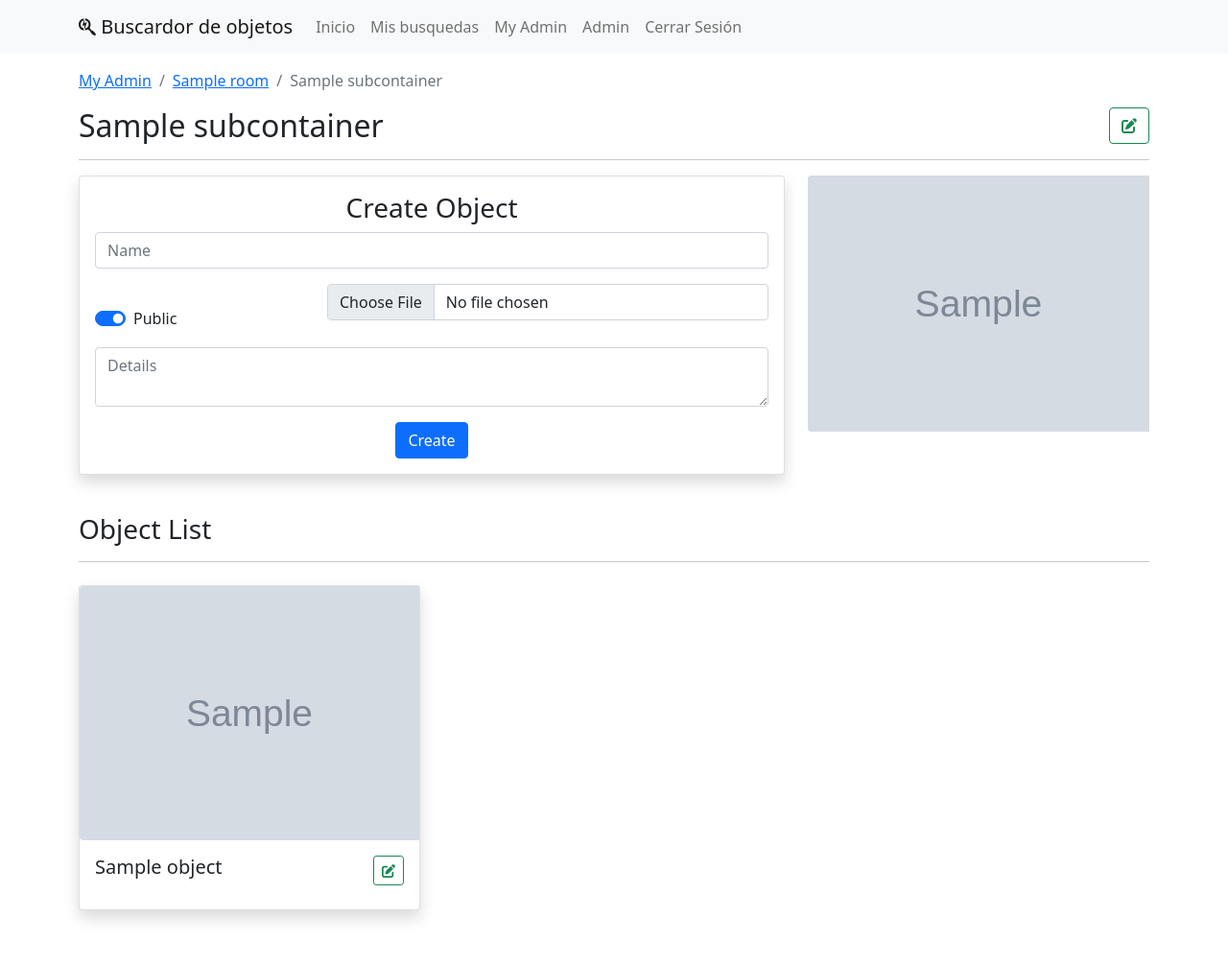
After one commit to samir04m/BuscadorObjetos, a Django app: page /myadmin/subcontainer/1 in a window 1280 px wide. The commit adds this page. Shown: the whole page at 96% size. Run offline with Django 4.2, Linux system fonts and the light colour scheme; a user stored in the database is signed in; tables that the repository leaves empty hold one stand-in row (values such as "Sample post"); grey boxes marked "Sample" are stand-in pictures.

Commit message:
CreateObject View

```diff
--- a/main/models.py
+++ b/main/models.py
@@ -1,5 +1,7 @@
+import os
 from django.db import models
 from django.contrib.auth.models import User
+from django.dispatch import receiver
 from PIL import Image
 
 class Room(models.Model):
@@ -64,6 +66,17 @@ class Object(models.Model):
     def __str__(self):
         return str(self.name)
 
+@receiver(models.signals.post_delete, sender=Object)
+def auto_delete_file_on_delete(sender, instance, **kwargs):
+    if instance.photo:
+        if os.path.isfile(instance.photo.path):
+            os.remove(instance.photo.path)
+
+@receiver(models.signals.pre_save, sender=Object)
+def auto_delete_file_on_change(sender, instance, **kwargs):
+    if instance.photo:
+        if os.path.isfile(instance.photo.path):
+            os.remove(instance.photo.path)
 
 class ViewLog(models.Model):
     user = models.ForeignKey(User, on_delete=models.CASCADE)
--- a/myadmin/urls.py
+++ b/myadmin/urls.py
@@ -5,5 +5,6 @@ from . import views
 urlpatterns = [
     path('', views.AdminHome, name='adminhome'),
     path('room/<int:id>/', views.AdminRoom, name='adminroom'),
-    path('object/create/<int:id>', views.CreateObject, name='createobject'),
+    path('subcontainer/<int:id>', views.AdminSubcontainer, name='adminsubcontainer'),
+    path('object/create/', views.CreateObject, name='createobject'),
 ]
--- a/myadmin/views.py
+++ b/myadmin/views.py
@@ -1,6 +1,8 @@
-from django.shortcuts import render
+from django.shortcuts import render, redirect
 from django.shortcuts import get_object_or_404
 from django.contrib.auth.decorators import login_required
+from django.core.files.storage import FileSystemStorage
+from datetime import datetime
 from main.models import *
 
 @login_required(login_url='/ingresar/')
@@ -14,6 +16,24 @@ def AdminRoom(request, id):
     return render(request, 'admin/adminRoom.html', { 'room':room })
 
 @login_required(login_url='/ingresar/')
+def AdminSubcontainer(request, id):
+    subcontainer = object = get_object_or_404(Subcontainer, id=id)
+    return render(request, 'admin/adminSubcontainer.html', { 'subcontainer':subcontainer })
+
+@login_required(login_url='/ingresar/')
 def CreateObject(request):
-    rooms = Room.objects.all()
-    return render(request, 'admin/createObject.html', { 'rooms':rooms })
+    if request.method == 'POST':
+        public = 1 if request.POST.get('public') else 0
+
+        obj = Object(
+            name = request.POST.get('name'),
+            subcontainer_id = int(request.POST.get('subcontainer_id')),
+            photo = request.FILES.get('photo'),
+            public = public,
+            details =  request.POST.get('details'),
+            created_at = datetime.now(),
+            updated_at = datetime.now()
+        )
+        obj.save()
+
+    return redirect('myadmin:adminsubcontainer', 1)
--- /dev/null
+++ b/templates/admin/adminSubcontainer.html
@@ -0,0 +1,99 @@
+{% extends 'base/base.html' %}
+
+{% block title %}Admin Subcontainer{% endblock %}
+
+{% block content %}
+    <div class="container my-3">
+        <nav aria-label="breadcrumb">
+            <ol class="breadcrumb">
+              <li class="breadcrumb-item"><a href="{% url 'myadmin:adminhome' %}">My Admin</a></li>
+              <li class="breadcrumb-item"><a href="{% url 'myadmin:adminroom' subcontainer.container.room.id %}">{{ subcontainer.container.room.name }}</a></li>
+              <li class="breadcrumb-item active" aria-current="page"> {{ subcontainer.name }}</li>
+            </ol>
+        </nav>
+
+        <h2 class="overflow-hidden">{{subcontainer.name}}
+            <a href="/admin/main/subcontainer/{{subcontainer.id}}/change/" class="btn btn-outline-success float-end" target="_blank">
+                <i class="fa-solid fa-pen-to-square"></i>
+            </a>
+        </h2>
+        <hr>
+        <div class="row mb-4">
+            <div class="col-sm-12 col-lg-8">
+                <div class="card shadow mb-3">
+                    <div class="card-body">
+                        <h3 class="card-title text-center">Create Object</h3>
+                        <form method="post" action="{% url 'myadmin:createobject' %}" enctype="multipart/form-data">
+                            {% csrf_token %}
+                            <input type="number" name="subcontainer_id" value="{{ subcontainer.id }}" class="d-none" required>
+                            <div class="row">
+                                <div class="col-12 mb-3">
+                                    <!-- <label for="name" class="form-label">Name</label> -->
+                                    <input type="text" class="form-control" id="name" name="name" placeholder="Name" required>
+                                </div>
+                                <div class="col-4 mb-3 pt-4">
+                                    <div class="form-check form-switch">
+                                        <input class="form-check-input" type="checkbox" role="switch" id="flexSwitchCheckChecked" name="public" checked>
+                                        <label class="form-check-label" for="flexSwitchCheckChecked">Public</label>
+                                    </div>
+                                </div>
+                                <div class="col-8 mb-3">
+                                    <!-- <label for="photo" class="form-label">Photo</label> -->
+                                    <input class="form-control" id="photo" name="photo" type="file" accept="image/*" ></input>
+                                </div>
+                                <div class="col-12 mb-3">
+                                    <!-- <label for="details" class="form-label">Details</label> -->
+                                    <textarea class="form-control" id="details" name="details" rows="2" placeholder="Details"></textarea>
+                                </div>
+                            </div>
+                            <div class="text-center">
+                                <button type="submit" class="btn btn-primary" onClick="this.form.submit(); this.disabled=true; this.value='Sending…'; ">Create</button>
+                            </div>
+                          </form>
+                    </div>
+                  </div>
+            </div>
+            <div class="col-sm-12 col-lg-4">
+                {% if subcontainer.photo %}
+                    <img src="{{ subcontainer.photo.url }}" class="img-fluid rounded-start" alt="Photo">
+                {% else %}
+                    <img src="https://dummyimage.com/600x450/707070/c9c9c9.png&text=++Sin foto++" class="img-fluid rounded-start" alt="Photo">
+                {% endif %}
+            </div>
+        </div>
+        <h3>Object List</h3>
+        <hr>
+        <div class="row mb-5">
+            {% for object in subcontainer.object_set.all %}
+                <div class="col-md-6 col-lg-4">
+                    <div class="card my-2 shadow">
+                        {% if object.photo %}
+                            <img src="{{ object.photo.url }}" class="img-fluid rounded-start" alt="Photo">
+                        {% else %}
+                            <img src="https://dummyimage.com/600x450/707070/c9c9c9.png&text=++Sin foto++" class="img-fluid rounded-start" alt="Photo">
+                        {% endif %}
+
+                        <div class="card-body">
+                            <h5 class="card-title">
+                                {{ object.name }}
+                                <a href="/admin/main/object/{{object.id}}/change" class="btn btn-outline-success btn-sm float-end" target="_blank">
+                                    <i class="fa-solid fa-pen-to-square"></i>
+                                </a>
+                            </h5>
+                            <div class="row mt-3">
+                                {% for subcontainer in container.subcontainer_set.all %}
+                                    <div class="col-sm-12 col-md-6 my-1">
+                                        <a href="{% url 'myadmin:adminsubcontainer' subcontainer.id %}" class="btn btn-lg btn-outline-primary d-grid">
+                                            {{ subcontainer.name }}
+                                        </a>
+                                    </div>
+                                {% endfor %}
+                            </div>
+                        </div>
+                    </div>
+
+                </div>
+            {% endfor %}
+        </div>
+    </div>
+{% endblock %}
```
Also changed, not shown: templates/admin/adminRoom.html (+13 -5 lines).
